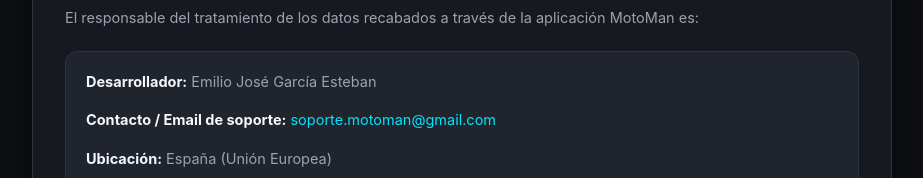
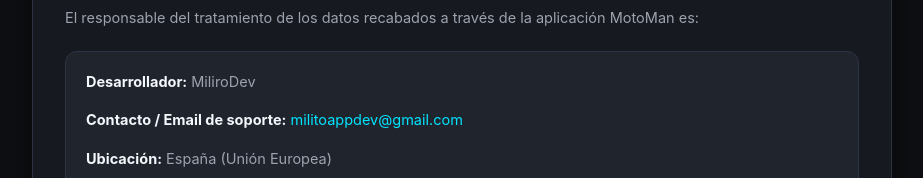
Before and after one commit to 1milito1/MilitoDev, a plain HTML site: page politicaMotoMan.html in a window 1280 px wide. Shown: the part 501-679 px from the top of the page, without its empty margins (178-1101 px from the left). Drawn offline with Linux system fonts and the light colour scheme.

Commit message:
Update developer contact information in HTML

```diff
--- a/politicaMotoMan.html
+++ b/politicaMotoMan.html
@@ -223,8 +223,8 @@
         El responsable del tratamiento de los datos recabados a través de la aplicación MotoMan es:
     </p>
     <div class="highlight-box">
-        <p><strong>Desarrollador:</strong> Emilio José García Esteban</p>
-        <p><strong>Contacto / Email de soporte:</strong> <a href="mailto:soporte.motoman@gmail.com">soporte.motoman@gmail.com</a></p>
+        <p><strong>Desarrollador:</strong> MiliroDev</p>
+        <p><strong>Contacto / Email de soporte:</strong> <a href="mailto:militoappdev@gmail.com">militoappdev@gmail.com</a></p>
         <p><strong>Ubicación:</strong> España (Unión Europea)</p>
     </div>
 
@@ -360,7 +360,7 @@
         Si tiene dudas, preguntas o solicitudes sobre esta Política de Privacidad o el tratamiento de sus datos personales, puede ponerse en contacto con nosotros en:
     </p>
     <div class="highlight-box">
-        <p>📧 <strong>Email de contacto:</strong> <a href="mailto:soporte.motoman@gmail.com">soporte.motoman@gmail.com</a></p>
+        <p>📧 <strong>Email de contacto:</strong> <a href="mailto:militoappdev@gmail.com">militoappdev@gmail.com</a></p>
         <p>📱 <strong>Aplicación:</strong> MotoMan (Android)</p>
     </div>
 
```
